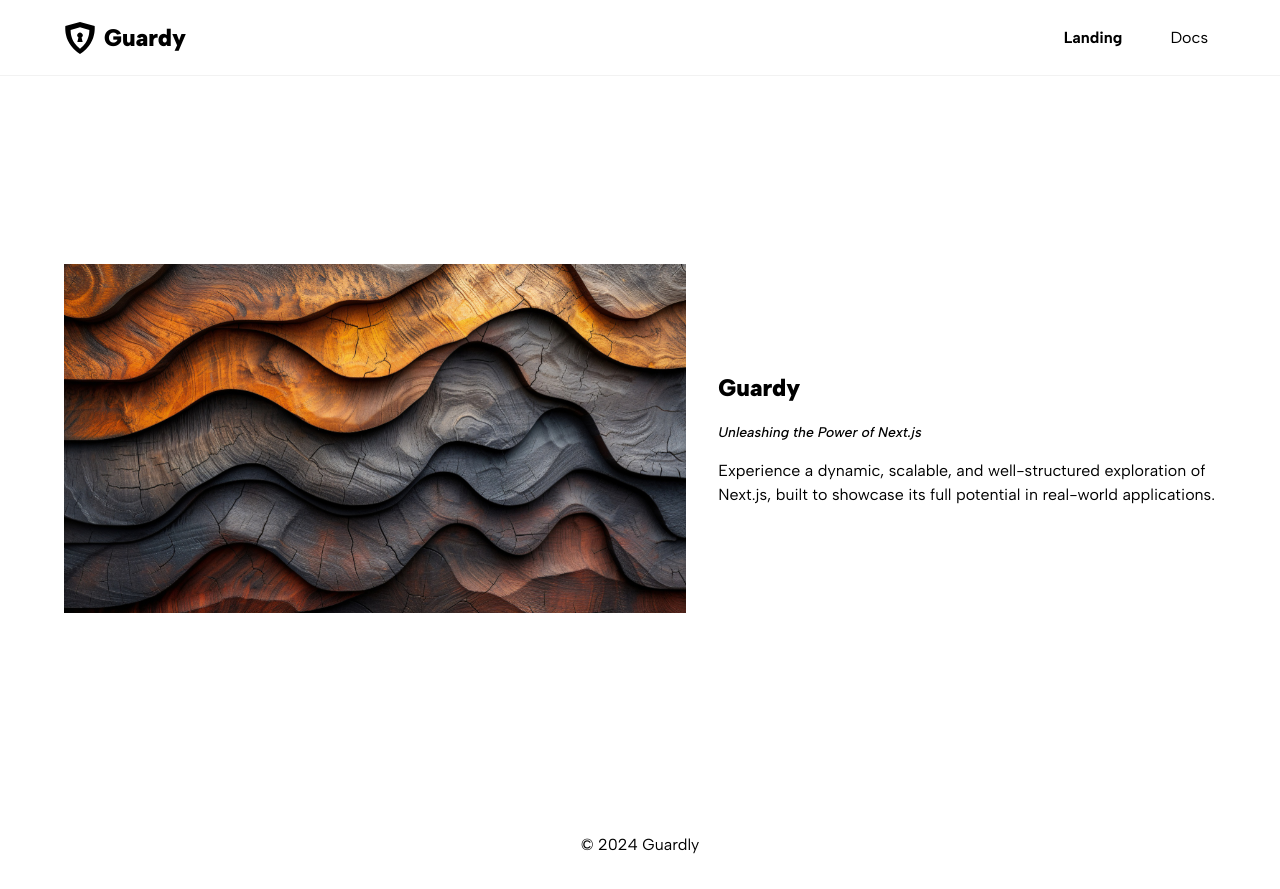
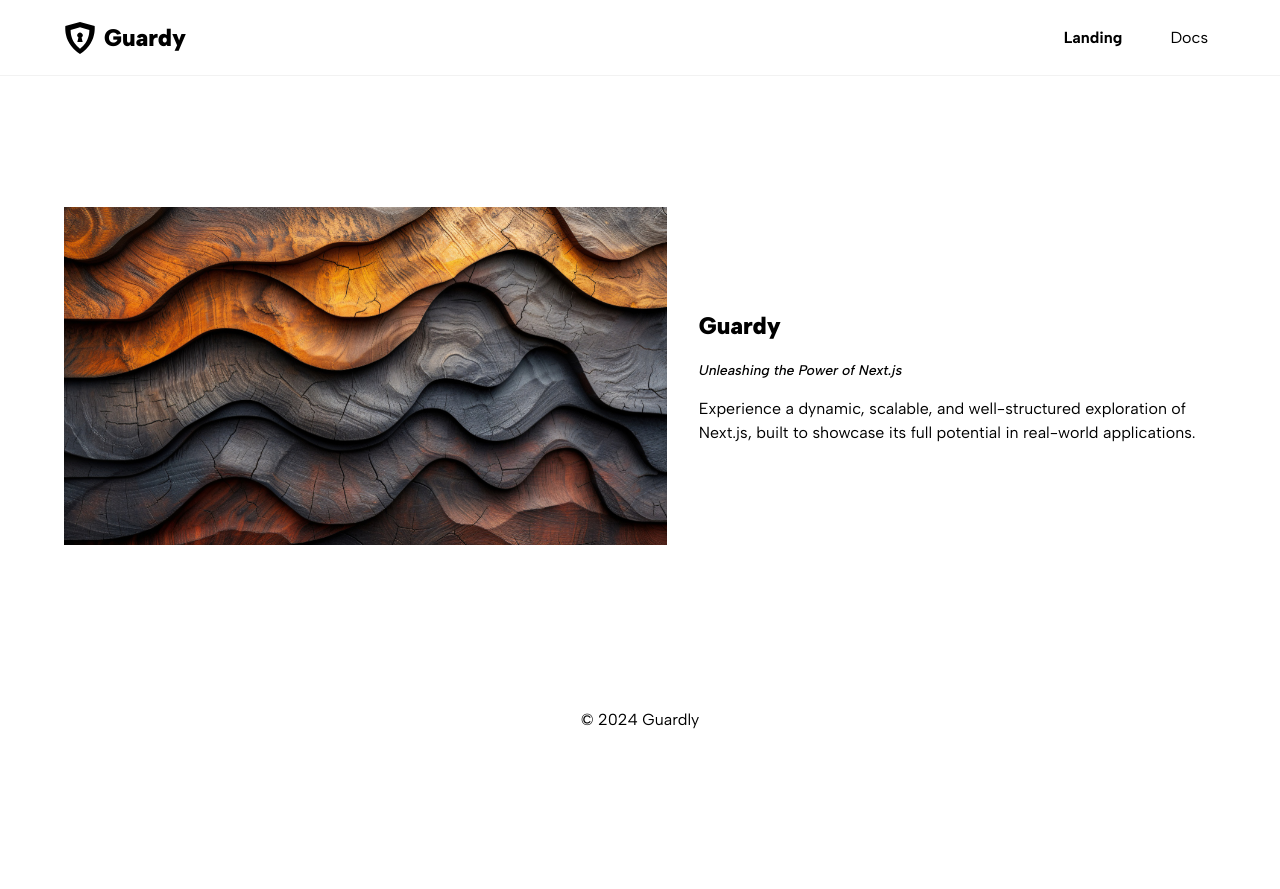
Before and after one commit to ogithaka/guardy, a Next.js app: page / in a window 1280 px wide. After the commit the page ends 800 px from the top, so only its background shows below. Built offline with nearby package versions, Linux system fonts and the light colour scheme.

Commit message:
style(adjustments): Adjusted Hero Section

```diff
--- a/app/components/sections/landing/Hero/Hero.module.css
+++ b/app/components/sections/landing/Hero/Hero.module.css
@@ -1,10 +1,11 @@
 .Hero {
     width: 100%;
-    display: grid;
-    grid-template-columns: 1.25fr 1fr;
-    grid-template-rows: 1fr;
+    display: flex;
+    flex-direction: row;
+    align-items: center;
+    justify-content: center;
     gap: 32px;
-    height: calc(100vh - 75px);
+    height: 600px;
 }
 
 .HeroImagery {
@@ -47,7 +48,5 @@
         align-items: flex-start;
         justify-content: center;
         width: 100%;
-        height: auto;
-        padding-top: 16px;
     }
 }
```
